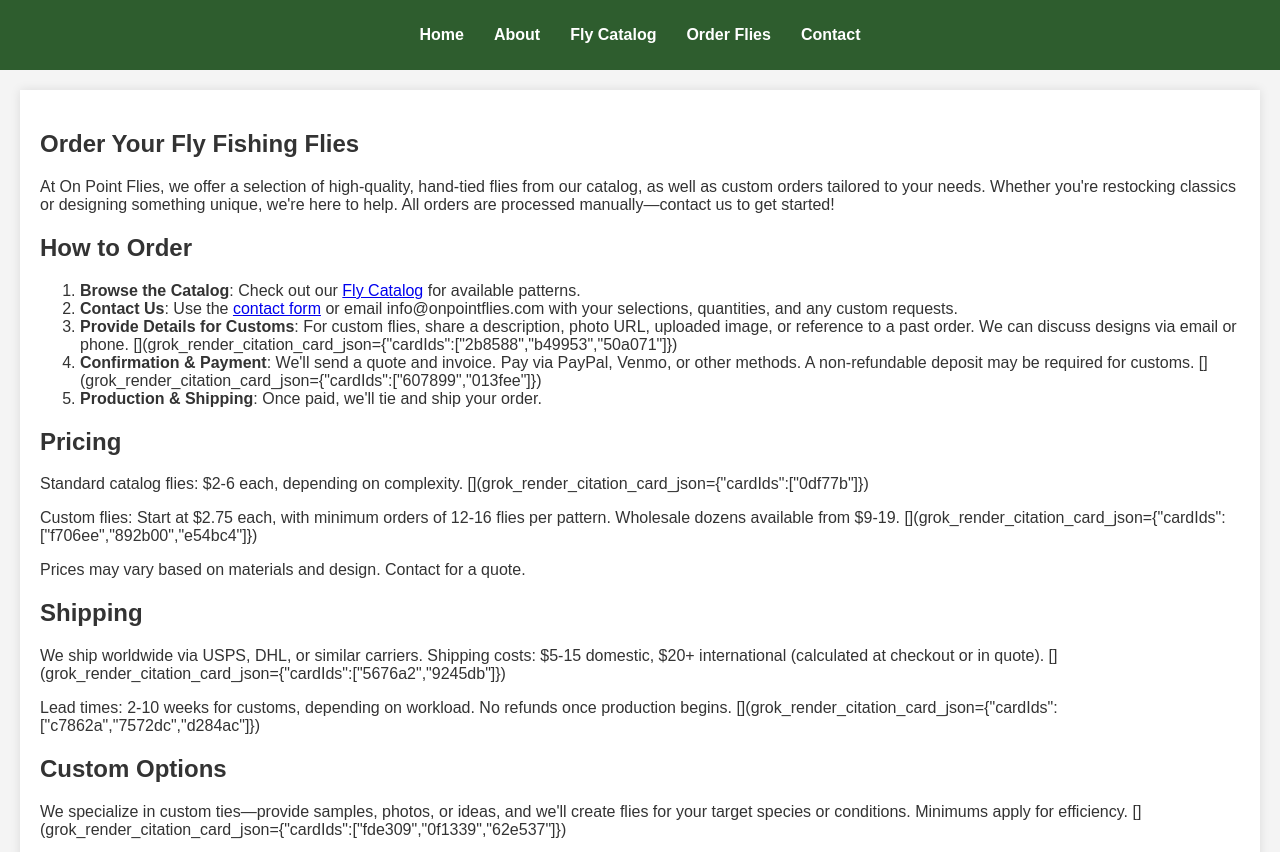
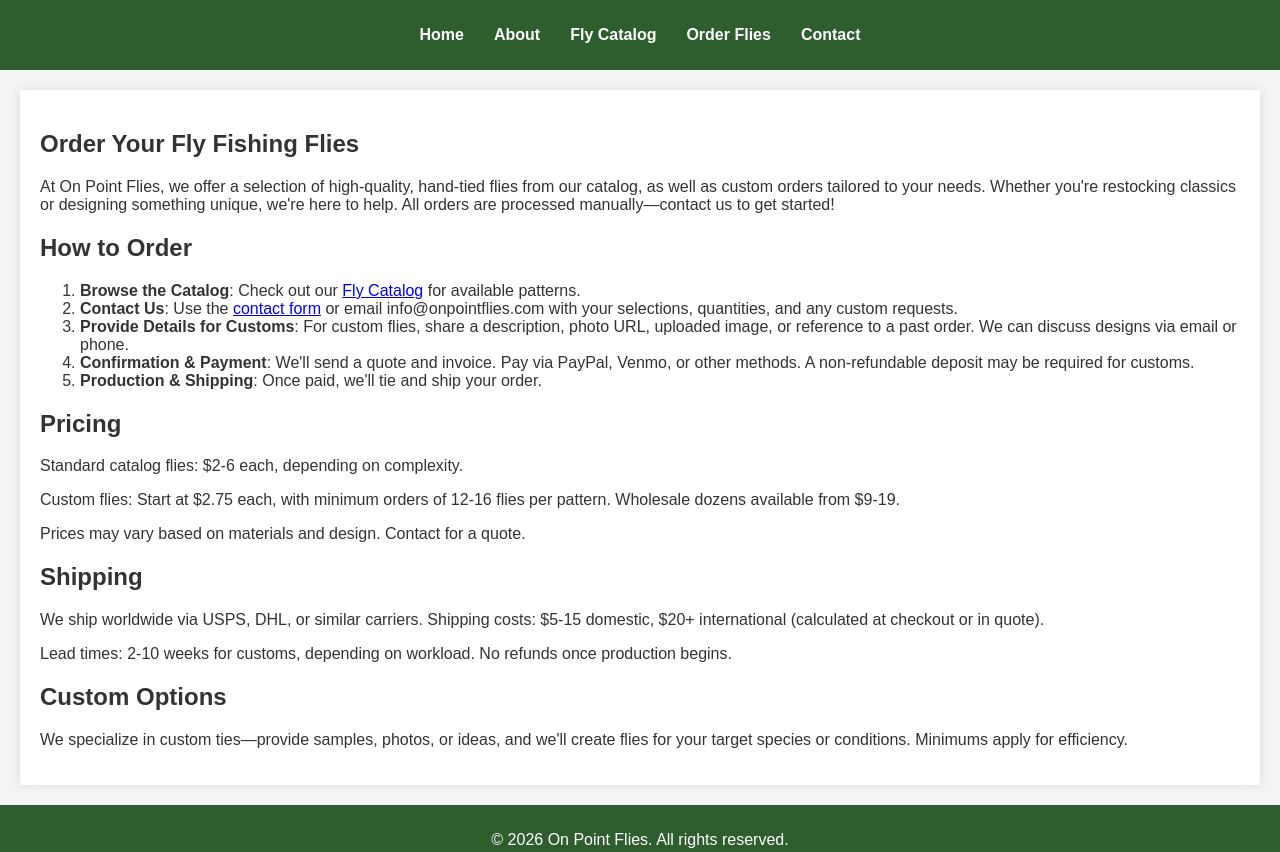
Before and after one commit to nesba5git/onpointflies, a plain HTML site: page order.html in a window 1280 px wide. Shown: the top 852 px of the page. Drawn offline with Linux system fonts and the light colour scheme.

Commit message:
Update order.html

```diff
--- a/order.html
+++ b/order.html
@@ -3,7 +3,7 @@
 <head>
     <meta charset="UTF-8">
     <meta name="viewport" content="width=device-width, initial-scale=1.0">
-    <title>Order Flies</title>
+    <title>Order Flies - On Point Flies</title>
     <link rel="stylesheet" href="styles.css">
 </head>
 <body>
@@ -26,22 +26,22 @@
         <ol>
             <li><strong>Browse the Catalog</strong>: Check out our <a href="catalog.html">Fly Catalog</a> for available patterns.</li>
             <li><strong>Contact Us</strong>: Use the <a href="contact.html">contact form</a> or email info@onpointflies.com with your selections, quantities, and any custom requests.</li>
-            <li><strong>Provide Details for Customs</strong>: For custom flies, share a description, photo URL, uploaded image, or reference to a past order. We can discuss designs via email or phone. [](grok_render_citation_card_json={"cardIds":["2b8588","b49953","50a071"]})</li>
-            <li><strong>Confirmation & Payment</strong>: We'll send a quote and invoice. Pay via PayPal, Venmo, or other methods. A non-refundable deposit may be required for customs. [](grok_render_citation_card_json={"cardIds":["607899","013fee"]})</li>
+            <li><strong>Provide Details for Customs</strong>: For custom flies, share a description, photo URL, uploaded image, or reference to a past order. We can discuss designs via email or phone.</li>
+            <li><strong>Confirmation & Payment</strong>: We'll send a quote and invoice. Pay via PayPal, Venmo, or other methods. A non-refundable deposit may be required for customs.</li>
             <li><strong>Production & Shipping</strong>: Once paid, we'll tie and ship your order.</li>
         </ol>
 
         <h2>Pricing</h2>
-        <p>Standard catalog flies: $2-6 each, depending on complexity. [](grok_render_citation_card_json={"cardIds":["0df77b"]})</p>
-        <p>Custom flies: Start at $2.75 each, with minimum orders of 12-16 flies per pattern. Wholesale dozens available from $9-19. [](grok_render_citation_card_json={"cardIds":["f706ee","892b00","e54bc4"]})</p>
+        <p>Standard catalog flies: $2-6 each, depending on complexity.</p>
+        <p>Custom flies: Start at $2.75 each, with minimum orders of 12-16 flies per pattern. Wholesale dozens available from $9-19.</p>
         <p>Prices may vary based on materials and design. Contact for a quote.</p>
 
         <h2>Shipping</h2>
-        <p>We ship worldwide via USPS, DHL, or similar carriers. Shipping costs: $5-15 domestic, $20+ international (calculated at checkout or in quote). [](grok_render_citation_card_json={"cardIds":["5676a2","9245db"]})</p>
-        <p>Lead times: 2-10 weeks for customs, depending on workload. No refunds once production begins. [](grok_render_citation_card_json={"cardIds":["c7862a","7572dc","d284ac"]})</p>
+        <p>We ship worldwide via USPS, DHL, or similar carriers. Shipping costs: $5-15 domestic, $20+ international (calculated at checkout or in quote).</p>
+        <p>Lead times: 2-10 weeks for customs, depending on workload. No refunds once production begins.</p>
 
         <h2>Custom Options</h2>
-        <p>We specialize in custom ties—provide samples, photos, or ideas, and we'll create flies for your target species or conditions. Minimums apply for efficiency. [](grok_render_citation_card_json={"cardIds":["fde309","0f1339","62e537"]})</p>
+        <p>We specialize in custom ties—provide samples, photos, or ideas, and we'll create flies for your target species or conditions. Minimums apply for efficiency.</p>
     </section>
     <footer>
         <p>&copy; 2026 On Point Flies. All rights reserved.</p>
```
